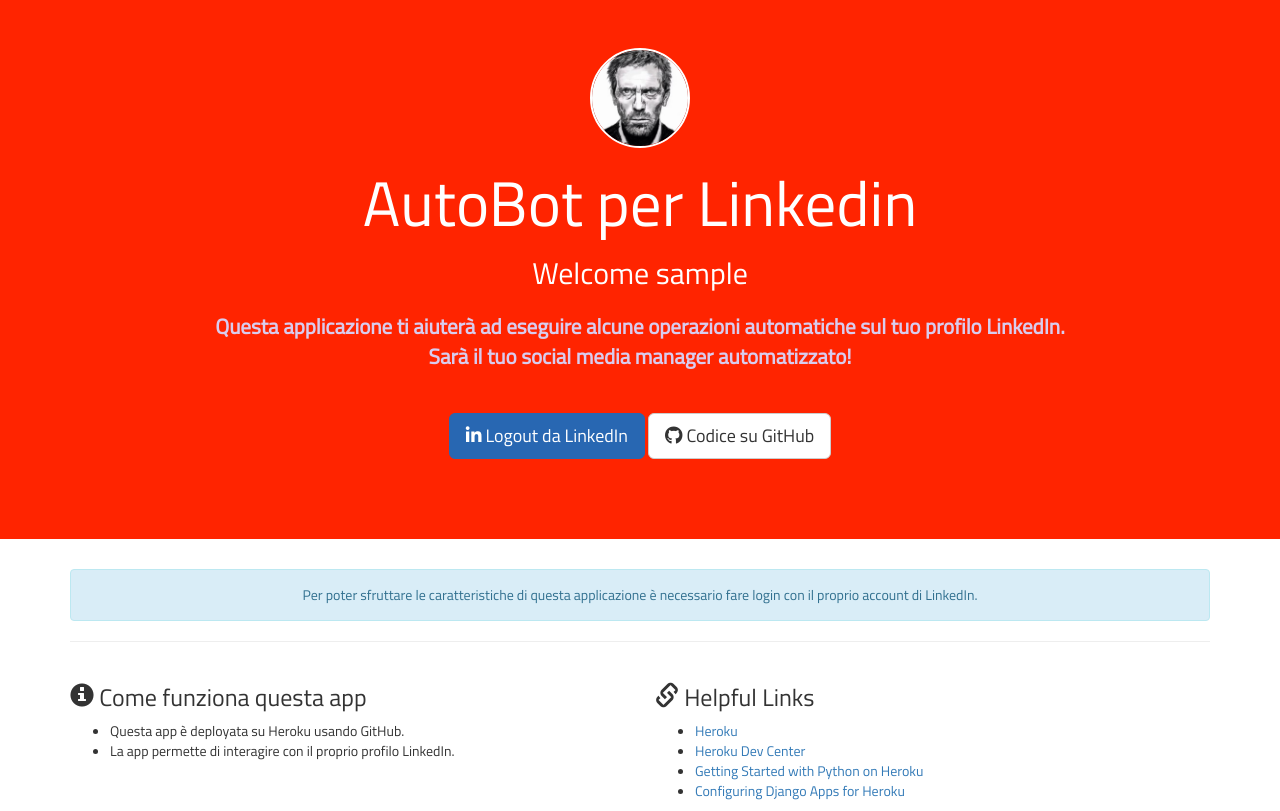
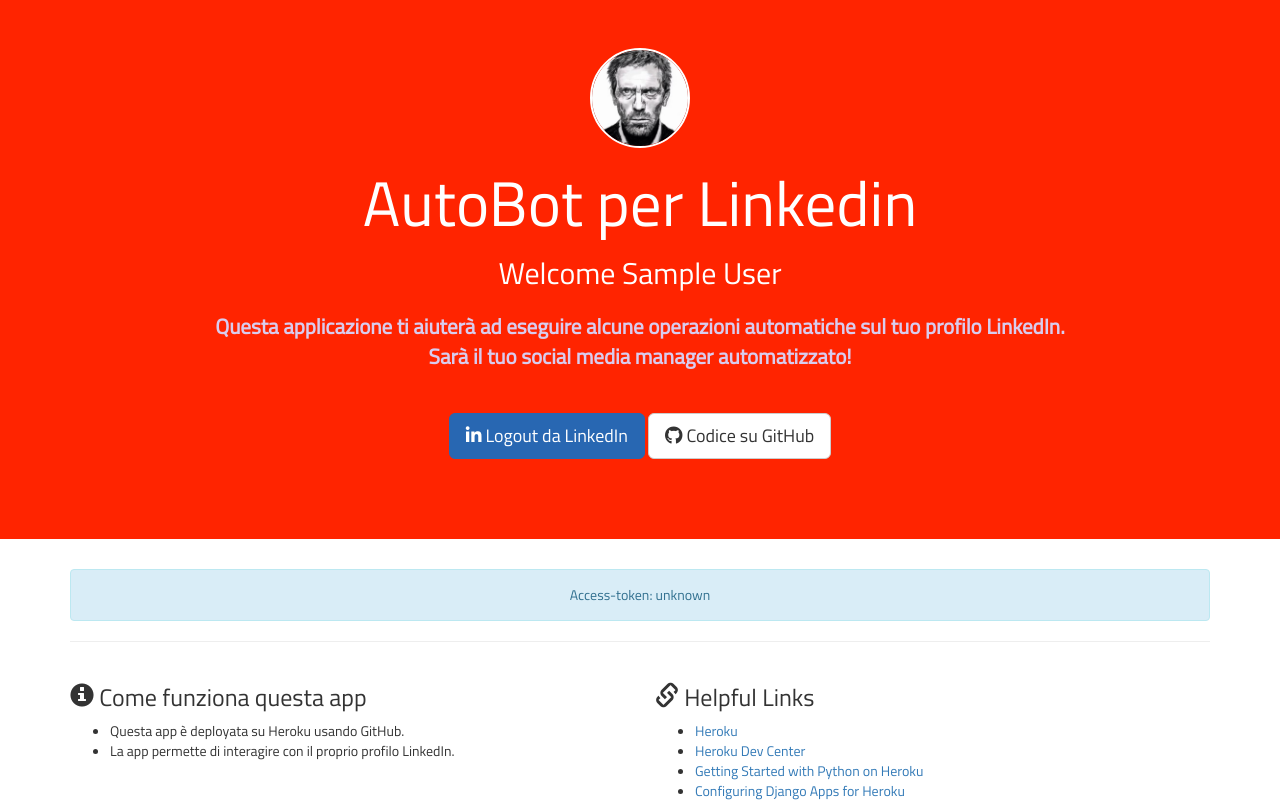
Before and after one commit to biancini/linkedin-autobot, a Django app: page / in a window 1280 px wide. Shown: the part 51-862 px from the top of the page. Run offline with Django 3.2, Linux system fonts and the light colour scheme; the visitor is signed in with stand-in values (Sample User, id 1); some libraries are stand-ins or nearby versions.

Commit message:
Small enhancements

```diff
--- a/autobot/templates/index.html
+++ b/autobot/templates/index.html
@@ -10,7 +10,7 @@
     </a>
     <h1>AutoBot per Linkedin</h1>
     {% if user.is_authenticated %}
-      <h2>Welcome {{ user.username }}</h2>
+      <h2>Welcome {{ user.get_full_name }}</h2>
     {% endif %}
     <p><strong>Questa applicazione ti aiuterà ad eseguire alcune operazioni automatiche sul tuo profilo LinkedIn. Sarà il tuo social media manager automatizzato!</strong></p>
     {% if user.is_authenticated %}
@@ -23,7 +23,11 @@
 </div>
 <div class="container">
   <div class="alert alert-info text-center" role="alert">
-    Per poter sfruttare le caratteristiche di questa applicazione è necessario fare login con il proprio account di LinkedIn.
+    {% if user.is_authenticated %}
+      Access-token: {{ token }}
+    {% else %}
+      Per poter sfruttare le caratteristiche di questa applicazione è necessario fare login con il proprio account di LinkedIn.
+    {% endif %}
   </div>
   <hr>
   <div class="row">
--- a/autobot/views.py
+++ b/autobot/views.py
@@ -3,20 +3,23 @@ from django.http import HttpResponse
 from django.contrib.auth.decorators import login_required
 import logging
 
-
+from social_django.models import UserSocialAuth
 from .models import Greeting
 
 logger = logging.getLogger(__name__)
 
 # Create your views here.
 def index(request):
-    # return HttpResponse('Hello from Python!')
-    return render(request, "index.html")
+    try:
+        token = UserSocialAuth.objects.get(user=request.user).access_token
+    except Exception:
+        token = 'unknown'
+
+    return render(request, "index.html", {'token': token})
 
 @login_required
 def login(request):
-    return render(request, "index.html")
-
+    return render(request, "index.htm")
 
 def db(request):
     greeting = Greeting()
```
